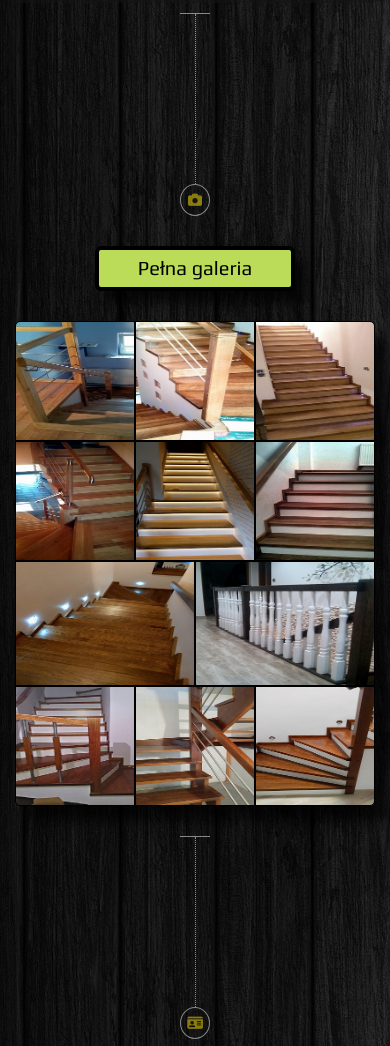
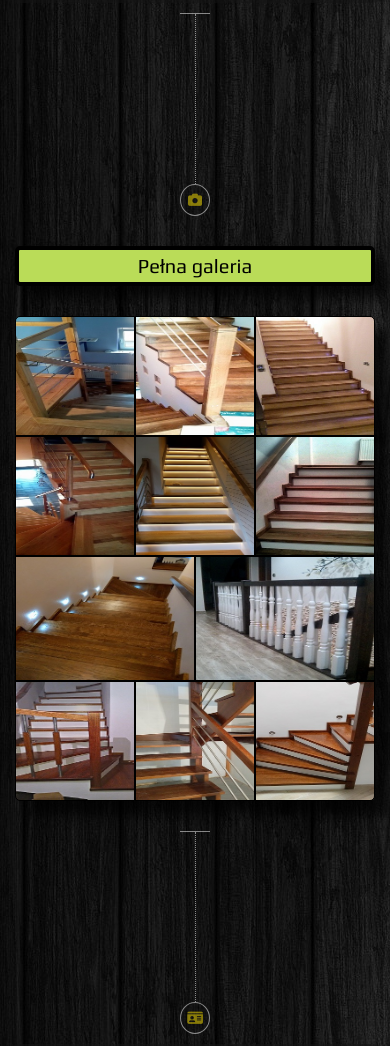
Before and after one commit to Kodecky/Markodrew, a website: page index.html in a window 390 px wide. Shown: the part 1668-2714 px from the top of the page. Drawn offline with nearby package versions, Linux system fonts and the light colour scheme.

```diff
--- a/gallery.css
+++ b/gallery.css
@@ -71,7 +71,8 @@
     margin-top: 10px;
 }
 .dropdown .dropdown-menu{
-    background-color: #888;
+    background-color: rgba(159, 190, 223, 0.9);
+    width: 320px;
 }
 .dropdown .dropdown-menu li{
     text-align: center;
@@ -82,7 +83,7 @@
 }
 .dropdown .dropdown-menu li a:hover{
     color: white;
-    background-color: #333;
+    background-color: rgb(41, 82, 163);
 }
 @media (max-width: 767px){
     .navbar-header{
--- a/index.html
+++ b/index.html
@@ -134,7 +134,7 @@
     <section id="js-miniGallery" class="mini-gallery">
         <div class="row">
             <div class="container col-sm-10 col-sm-offset-1">
-                <button class="info btn-lg"><a href="gallery.html">Pełna galeria</a></button>
+                <button class="info"><a href="gallery.html">Pełna galeria</a></button>
                 <div class="row">
                     <div class="col-lg-4 col-md-4 col-xs-4 image-1">
                         <div class="layer">
--- a/style.css
+++ b/style.css
@@ -256,10 +256,13 @@
 }
 .info{
     width: 300px;
+    height: 50px;
+    line-height: 12px;
     padding: 0;
     background-color: #badc58;
     margin-bottom: 50px;
     border:4px solid black;
+    border-radius: 5px;
     box-shadow: 12px 12px 12px rgba(0, 0, 0, 0.7);
     transition: .5s;
 }
@@ -344,9 +347,6 @@
     background-position: 100% 100%;
     border-radius: 0 0 5px 0;
 }
-/*[class*="image-"] img{
-    border-radius: 15px;
-}*/
 .layer{
     width: 100%;
     height: 100%;
@@ -365,12 +365,6 @@
     justify-content: center;
     text-decoration: none;
 }
-
-/*.layer span{
-    color: white;
-    font-size: 18px;
-    font-family: 'Merienda', sans-serif;
-}*/
 .layer i{
     color: lightgray;
     font-size: 30px;
@@ -385,11 +379,13 @@
         padding: 20px 0;
     }
     .info{
-        width: 200px;
+        width: 100%;
+        height: 40px;
+        line-height: 25px;
         margin-bottom: 30px;
     }
     .info a{
-        padding: 5px;
+        padding: 3px;
     }
     .mini-gallery [class*="image-"]{
         min-height: 120px;
```
